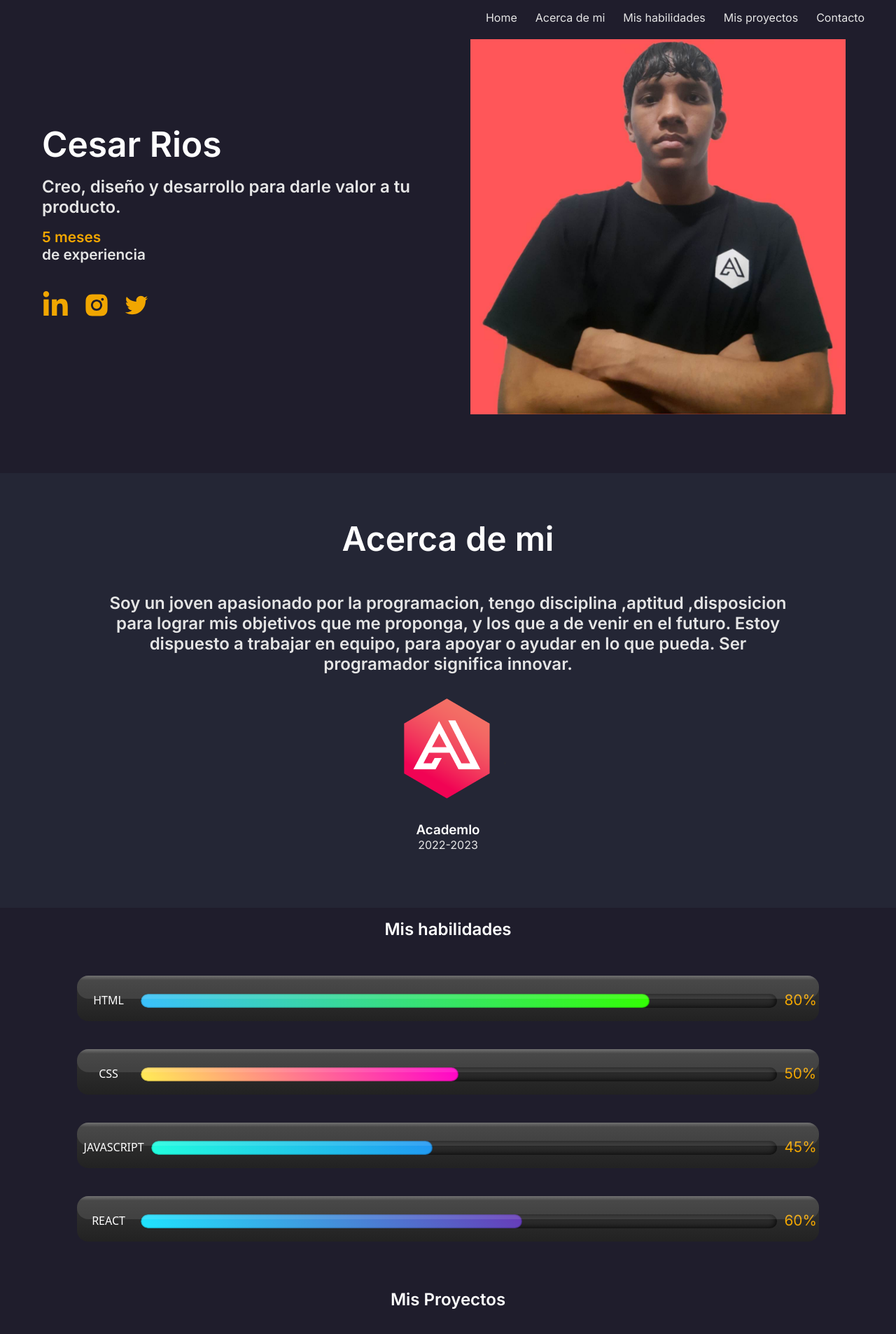
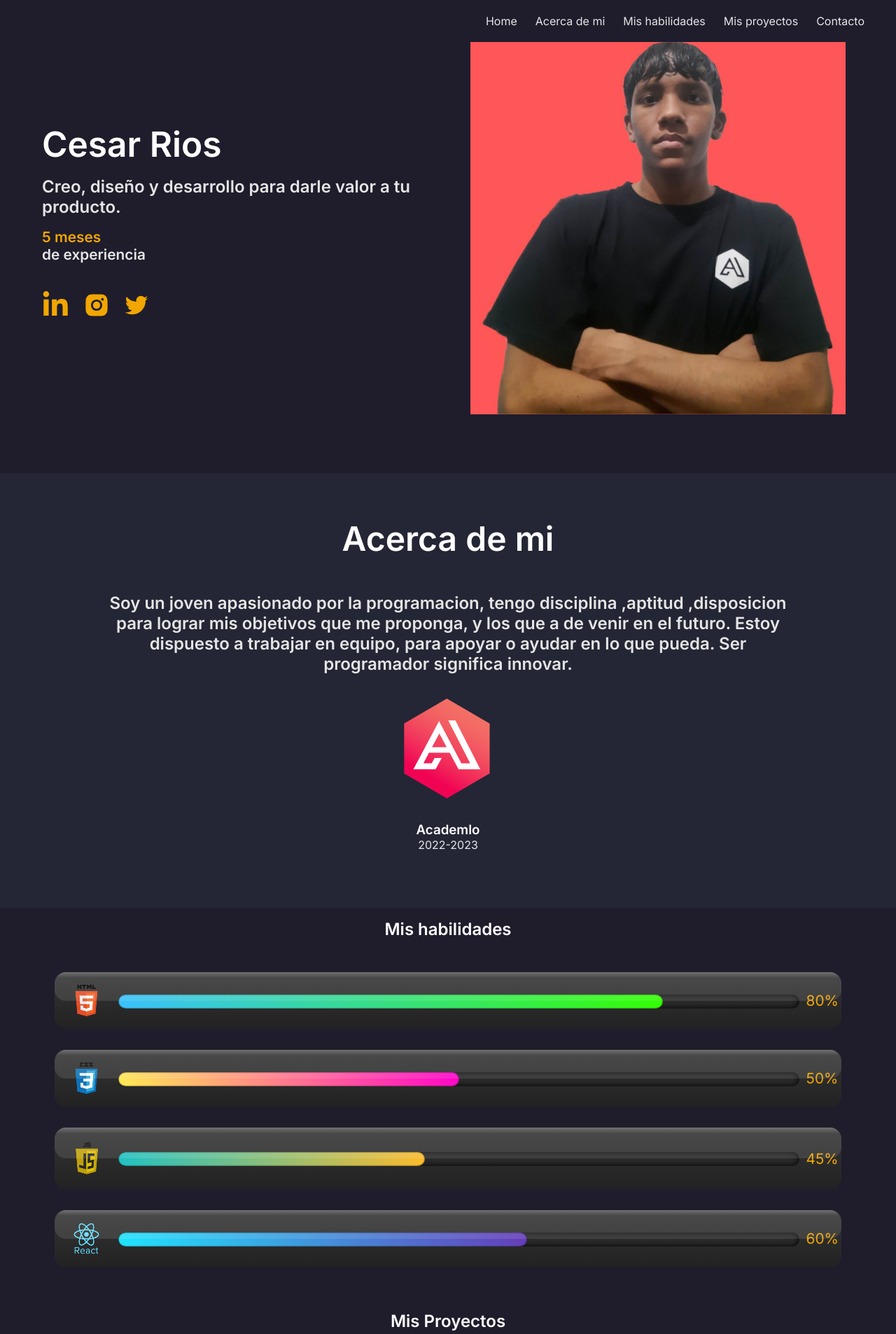
Before and after one commit to xCesar07x/My-portfolio, a plain HTML site: page index.html in a window 1280 px wide. Shown: the top 1906 px of the page at 70% size. Drawn offline with nearby package versions, Linux system fonts and the light colour scheme.

Commit message:
skills-icon

```diff
--- a/asets/css/style.css
+++ b/asets/css/style.css
@@ -9,6 +9,14 @@
     --white: #ffffff;
 
 }
+*,
+*::before,
+*::after {
+    padding: 0;
+    margin: 0;
+    box-sizing: border-box;
+}
+
 a{
     text-decoration: none;
     color: var(--gray);
@@ -19,7 +27,7 @@ html{
 }
 
 section[id]{
-    scroll-margin-top: 80px;
+    scroll-margin-top: 60px;
 }
 
 * {
@@ -47,7 +55,7 @@ body {
     align-items: center;
     width: 100%;
     padding: 0.5rem 1.5rem;
-    height: 50px;
+    height: 60px;
     background-color: var(--black);
     color: var(--white);
     position: fixed;
@@ -79,20 +87,36 @@ body {
 }
 
 
-.nav-item {
+.nav-menu{
     list-style: none;
     font-size: 1.25rem;
     color: var(--gray);
 
 }
-.nav-item a{
+.nav-menu .nav-item{
+    position: relative;
     padding: 5px;
 }
+
+.nav-menu .nav-item::after{
+    content: '';
+    position: absolute;
+    bottom: 0;
+    left: 50%;
+    width: 0%;
+    height: 0.05rem;
+    background: var(--yellow);
+    transition: .4s ease-out;
+}
+
+.nav-menu .nav-item:hover::after{
+    left: 0;
+    width: 100%;
+
+}
+
 .nav-item a:hover{
-  color: var(--yellow);
-  border-bottom-color: var(--yellow);
-  border-bottom-style: groove;
-  transition: .3s linear;
+    color: var(--yellow)
 }
 
 .social-conteiner img:hover{
@@ -161,6 +185,7 @@ span {
 }
 
 #icon-A{
+ cursor: pointer;
  animation: load 1s infinite;
 }
 
@@ -332,95 +357,23 @@ span {
 
 .container {
     position: relative;
-    width: 85%;
+    width: 90%;
 }
 
 .container h2 {
     color: #fff;
 }
 
-/* .container .skills{
-    position: relative;
-    display: flex;
-    margin: 20px 0;
-    padding: 24px 10px 18px;
-    background: linear-gradient(#616161 0%, #333 10%, #222);
-    border-radius: 8px;
-    overflow: hidden;
-    border: 2px solid #000;
-    transition: 0.5s;
-}
-
-.container .skills::before{
+/* ::after{
     content: '';
-    position: absolute;
-    top: 0;
-    left: 0;
-    width: 100%;
-    height: 50%;
-    background: rgba(255, 255, 255, .1);
-    z-index: 10;
-}
-
-.container .skills .Name{
-    position: relative;
-    width: 110px;
-    text-align: right;
-    color: #fff;
-    margin-top: -2px;
-    text-transform: uppercase;
-}
-
-.container .skills .Value{
-    position: relative;
-    width: 40px;
-    text-align: left;
-    margin-top: -2px;
-    text-transform: uppercase;
-}
-
-.container .skills .percent{
-    width: calc(100% - 150px);
-    height: 20px;
-    margin: 0 10px;
-    border-radius: 10px;
-    background: #151515;
-    box-shadow: inset 0 0 10px #000;
-    overflow: hidden;
-
-}
-
-  .progress {
-    width: 100%;
-  }
-
-
-.container .skills .percent .progess{
-    position: absolute;
-    top: 0;
-    left: 0;
-    width: 70%;
-    height: 100%;
-    border-radius: 10px;
-    background: #e5e5e5;
-    box-shadow: inset 0 0 2px #000;
-    animation: animate 4s ease-in-out forwards;
-
-}
-
-@keyframes animate {
-
-    from{
-        width: 0;
-    }
 } */
 
 .container .skills {
     position: relative;
     display: flex;
     align-items: center;
-    margin: 20px 0;
-    padding: 24px 10px 18px;
+    margin: 15px 0;
+    padding: 20px 10px 18px;
     background: linear-gradient(#616161 0%, #333 10%, #222);
     border-radius: 1rem;
 }
@@ -428,8 +381,8 @@ span {
 
 .container .skills:hover{
    opacity: 1;
-   transform: scale(1.1);
-   transition: .5s;
+   transform: scale(1.1,1.1);
+   transition: all .3s ease .2s;
 }
 
 .container .skills:before {
--- a/index.html
+++ b/index.html
@@ -114,7 +114,7 @@
 
             <section class="academlo">
                 <article >
-                    <img id="icon-A" src="asets/Logos/logo_academlo 5.png" alt="academlo-logo">
+                    <a target="_blank" href="https://www.academlo.com" ><img id="icon-A" src="asets/Logos/logo_academlo 5.png" alt="academlo-logo"></a>
                 </article>
                 <div>
                     <h3>
@@ -210,7 +210,7 @@
         </section>
     </div> -->
 
-    <div>
+    <div class="before-img" >
         <section id="habilities">
             <div class="pharse-skills">
                 <h2>
@@ -227,7 +227,7 @@
             <div class='container'>
 
                 <div class='skills'>
-                    <span class="Name">Html</span>
+                    <span class="Name"><img src="/asets/Logos/html-icon.png" alt=""></span>
                     <div class="percent">
                         <div class="progress"
                             style="width: 80%; background: linear-gradient( 45deg, #3bc0ff, #33ff00  );"></div>
@@ -241,7 +241,7 @@
             <div class='container'>
 
                 <div class='skills'>
-                    <span class='Name'>css</span>
+                    <span class='Name'><img src="/asets/Logos/css-icon.png" alt=""></span>
                     <div class='percent'>
                         <div class='progress'
                             style="width: 50%; background: linear-gradient( 45deg, #ffee54, #ff00ca );"></div>
@@ -255,10 +255,10 @@
             <div class='container'>
 
                 <div class='skills'>
-                    <span class='Name'>javascript</span>
+                    <span class='Name'><img src="/asets/Logos/js-icon.png" alt=""></span>
                     <div class='percent'>
                         <div class='progress'
-                            style="width: 45%; background: linear-gradient( 45deg, #22ffde, #2196f3 );"></div>
+                            style="width: 45%; background: linear-gradient( to right, #22c1c3, #fdbb2d );"></div>
                     </div>
                     <span class='Value'>45%</span>
 
@@ -269,7 +269,7 @@
             <div class='container'>
 
                 <div class='skills'>
-                    <span class='Name'>react</span>
+                    <span class='Name'> <img src="/asets/Logos/react-icon.png" alt="">  </span>
                     <div class='percent'>
                         <div class='progress'
                             style="width: 60%; background: linear-gradient( 45deg, #1fe6ff, #673AB7 );"></div>
@@ -279,6 +279,20 @@
                 </div>
 
             </div>
+
+            <!-- <div class='container'>
+
+                <div class='skills'>
+                    <span class='Name'> <img src="/asets/Logos/nodejs-icon.png" alt="">  </span>
+                    <div class='percent'>
+                        <div class='progress'
+                            style="width: 60%; background: linear-gradient( 45deg, #1fe6ff, #673AB7 );"></div>
+                    </div>
+                    <span class='Value'>60%</span>
+
+                </div>
+
+            </div> -->
 
         </div>
     </div>
```
Also changed, not shown: asets/Logos/css-icon.png (added), asets/Logos/html-icon.png (added), asets/Logos/js-icon.png (added), asets/Logos/nodejs-icon.png (added), asets/Logos/react-icon.png (added).
